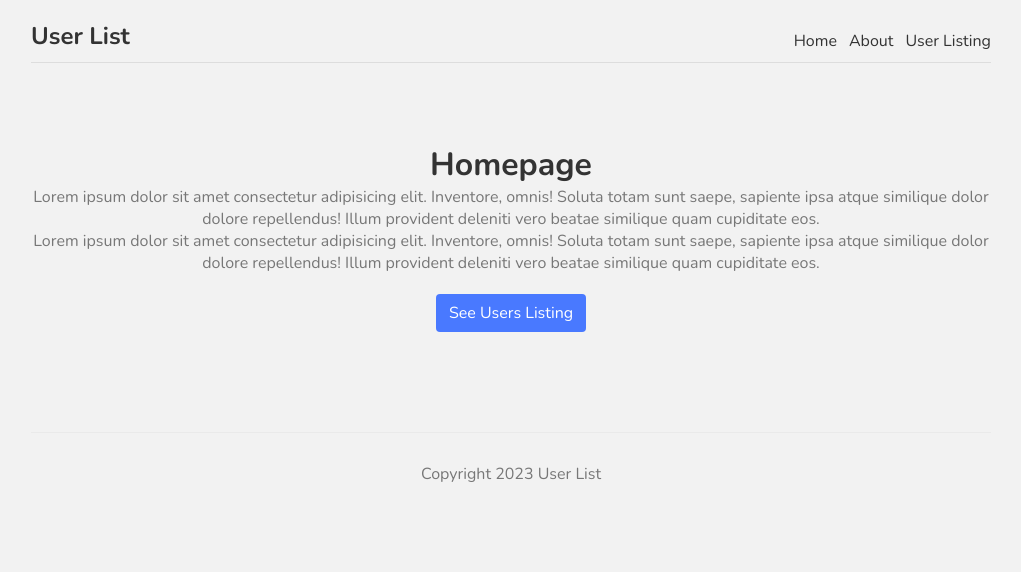
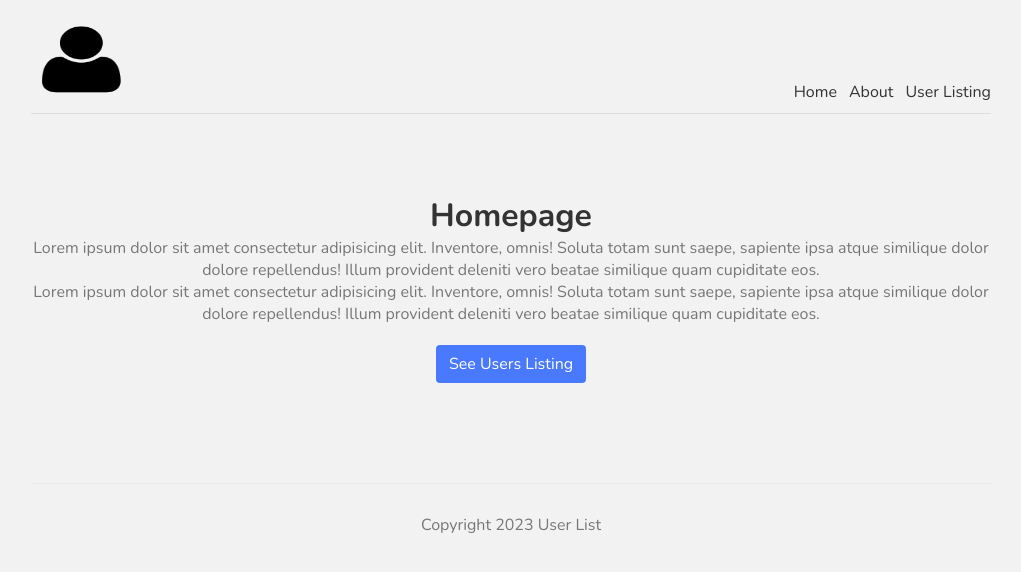
Before and after one commit to mosesfawole/user-list-next-, a Next.js app: page / in a window 1280 px wide. Shown: the top 572 px of the page, without its empty margins (129-1150 px from the left). Built offline with nearby package versions, Linux system fonts and the light colour scheme.

Commit message:
add logo

```diff
--- a/components/Navbar.jsx
+++ b/components/Navbar.jsx
@@ -1,9 +1,10 @@
 import Link from "next/link";
+import Image from "next/image";
 const Navbar = () => {
   return (
     <nav>
       <div className="logo">
-        <h1>User List</h1>
+        <Image src="/user.png" width={100} height={77} alt="Logo" />
       </div>
       <Link href="/">Home</Link>
       <Link href="/about"> About</Link>
```
Also changed, not shown: public/user.png (added).
